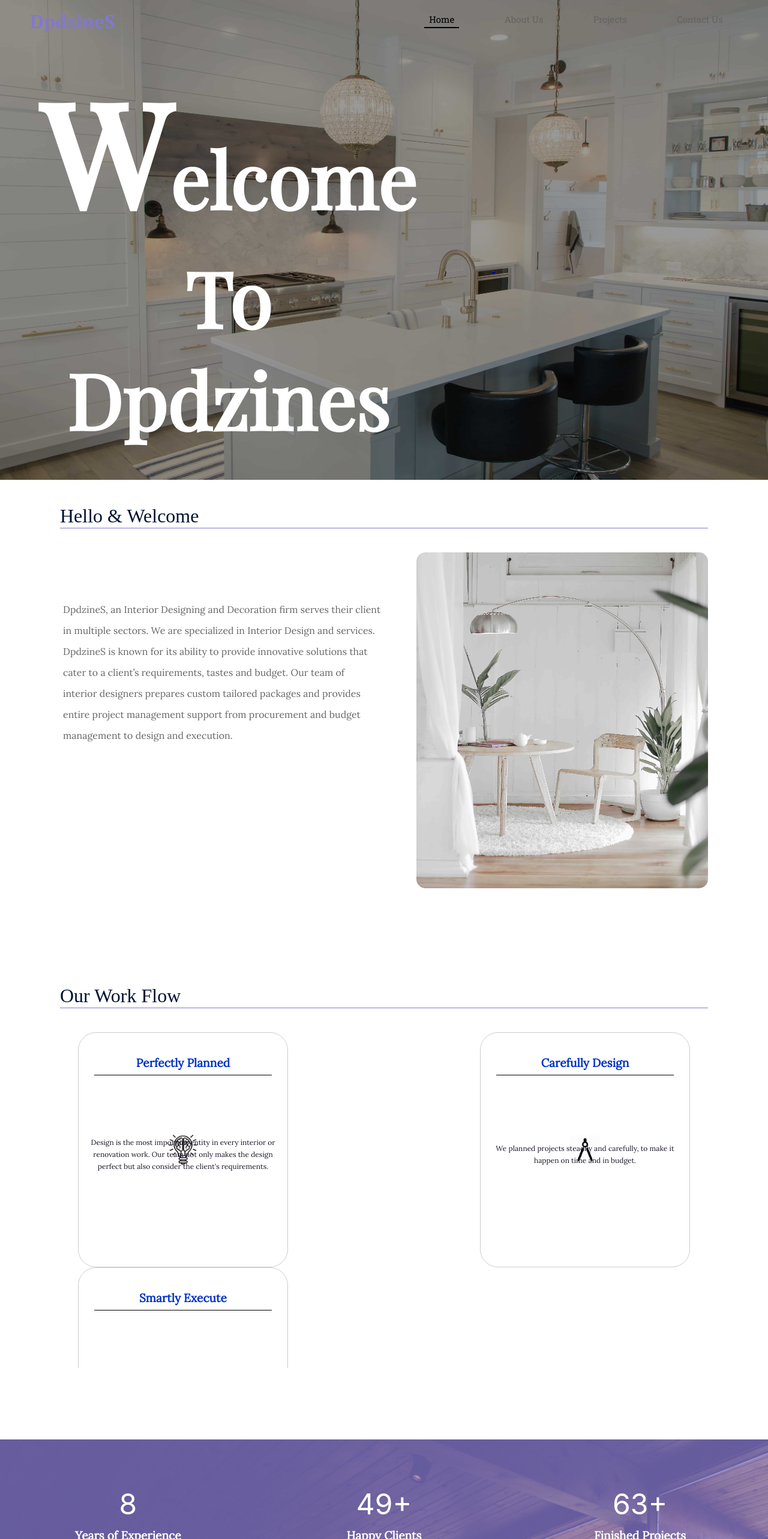
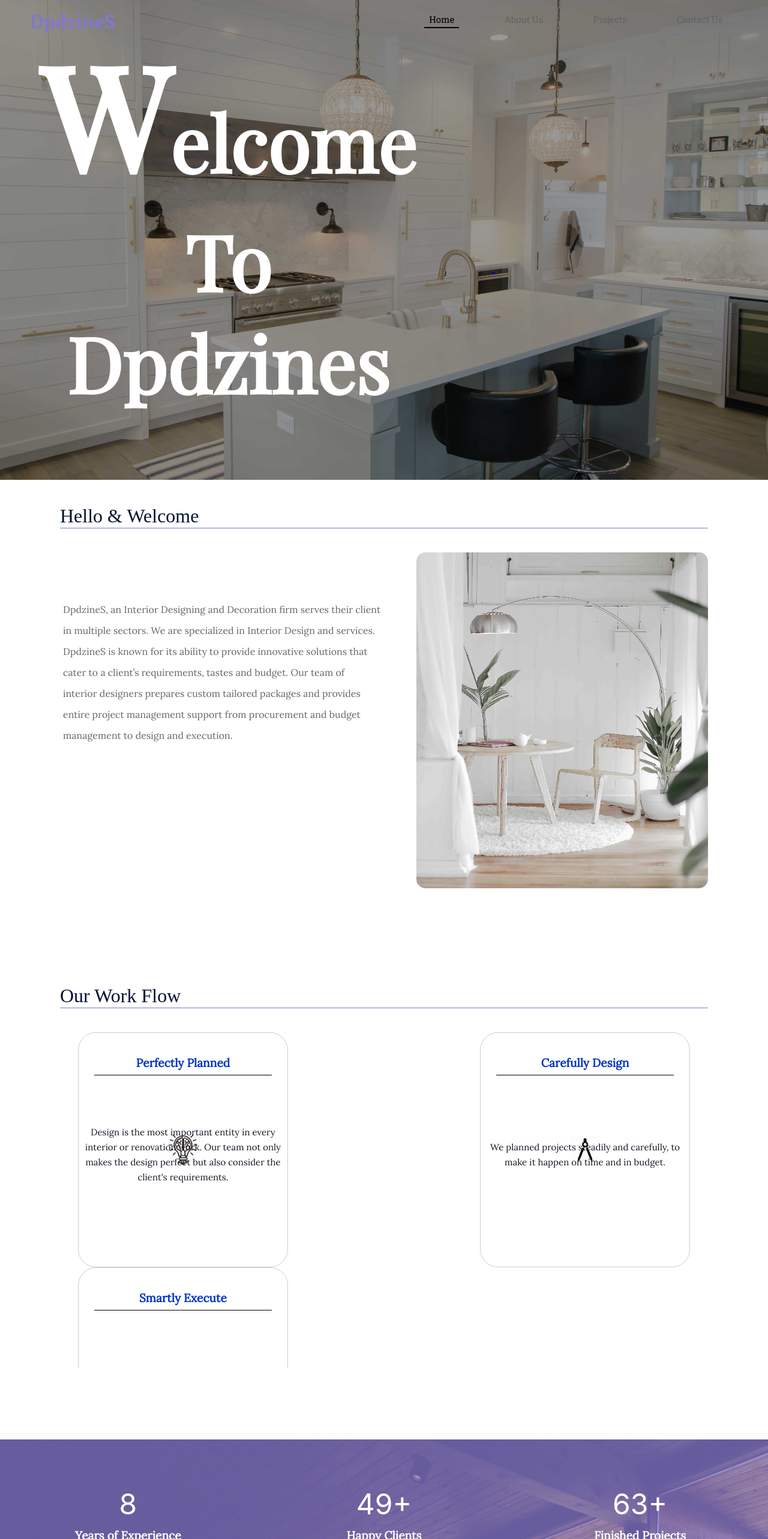
Before and after one commit to ShubhamSharma037/Sample, a React (Create React App) app: page / in a window 1280 px wide. Shown: the top 2566 px of the page at 60% size. Built offline with nearby package versions, Linux system fonts and the light colour scheme; a web font is replaced by a local one.

Commit message:
Responsive Home Fix 9

```diff
--- a/src/Components/Contact/Contact.tsx
+++ b/src/Components/Contact/Contact.tsx
@@ -1,4 +1,4 @@
-import React from 'react';
+import React, { useEffect } from 'react';
 import classes from './contact.module.css';
 import ContactDetails from './ContactDetails/ContactDetails';
 import NeumorophismTitle from '../../UI/NeumorphismTitle/NeumorophismTitle';
@@ -7,6 +7,10 @@ import NeumorophismTitle from '../../UI/NeumorphismTitle/NeumorophismTitle';
 
 
 const Contact : React.FC = () =>{
+
+    useEffect(()=>{
+        window.scrollTo(0,0)
+    })
     return(
         <React.Fragment>
             <NeumorophismTitle title='Contact Us'/>
--- a/src/Components/Contact/ContactDetails/ContactDetails.module.css
+++ b/src/Components/Contact/ContactDetails/ContactDetails.module.css
@@ -1,7 +1,6 @@
 .Details{
     margin-left :  50%;
     transform: translateX(-50%);
-    height : 100%;
     width: 60%;
     border-radius: 5px;
     border : 1px solid #ccc;
@@ -22,7 +21,6 @@
         margin-top : 50px;
         margin-bottom : 50px;
         width: 80%;
-        height: auto;
         gap : none;
     }
 }
--- a/src/Components/Contact/contact.module.css
+++ b/src/Components/Contact/contact.module.css
@@ -1,5 +1,5 @@
 .Contact{
-    height: 100vh;
+    height: auto;
     width : 100%;
     padding : 50px;
     /* border : 1px solid red; */
@@ -7,7 +7,6 @@
 
 @media (max-width : 600px){
     .Contact{
-        height: auto;
         padding : 5px;
     }
 }
--- a/src/Components/Home/SlideShow/slideshow.module.css
+++ b/src/Components/Home/SlideShow/slideshow.module.css
@@ -24,7 +24,6 @@
   background-color: rgba(0, 0, 0, 0.4);
   z-index: 10; }
   .overlay .textOnLeft {
-    margin-top: 5%;
     height: auto;
     width: 700px; }
     .overlay .textOnLeft h1, .overlay .textOnLeft h3 {
--- a/src/Components/Home/WorkFlow/Row/Column/subContent/subCon.module.css
+++ b/src/Components/Home/WorkFlow/Row/Column/subContent/subCon.module.css
@@ -8,9 +8,9 @@
   width: 100%; }
 
 .body {
-  line-height: 20px;
+  line-height: 25px;
   font-family: 'Lora', serif;
-  font-size: 12px;
+  font-size: 15px;
   color: #1b1425; }
 
 @media (max-width: 600px) {
@@ -20,7 +20,6 @@
 
   .body {
     padding: 5px;
-    line-height: 25px;
     text-align: justify;
     font-size: 12px; } }
 
--- a/src/sass/Components/Home/slideshow/slideshow.scss
+++ b/src/sass/Components/Home/slideshow/slideshow.scss
@@ -35,7 +35,6 @@
 
 
     .textOnLeft{
-        margin-top : 5%;
         height : auto;
         width : 700px;
 
--- a/src/sass/subCon.scss
+++ b/src/sass/subCon.scss
@@ -11,9 +11,9 @@
 }
 
 .body{
-    line-height: 20px;
+    line-height: 25px;
     font-family: 'Lora', serif;
-    font-size: 12px;
+    font-size: 15px;
     color : #1b1425;
 
 }
@@ -26,7 +26,6 @@
     .body{
         // display: none;
         padding : 5px;
-        line-height: 25px;
         text-align: justify;
         font-size: 12px;
     }
```
Also changed, not shown: 2 other files (tests, documents, lock files or other folders).
